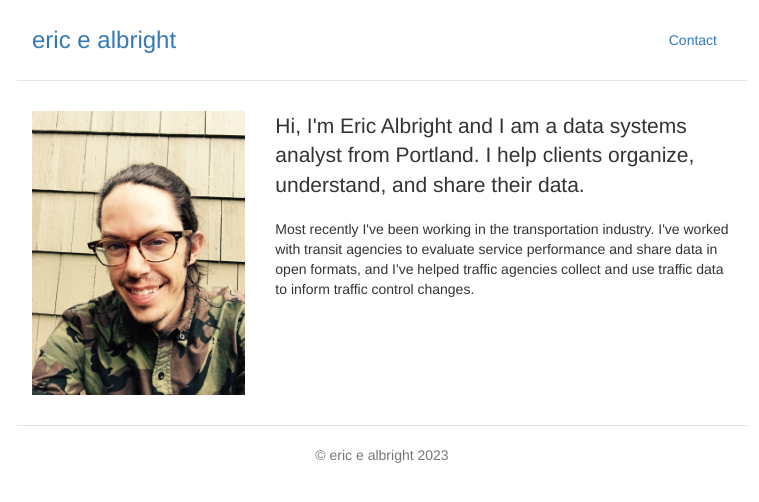
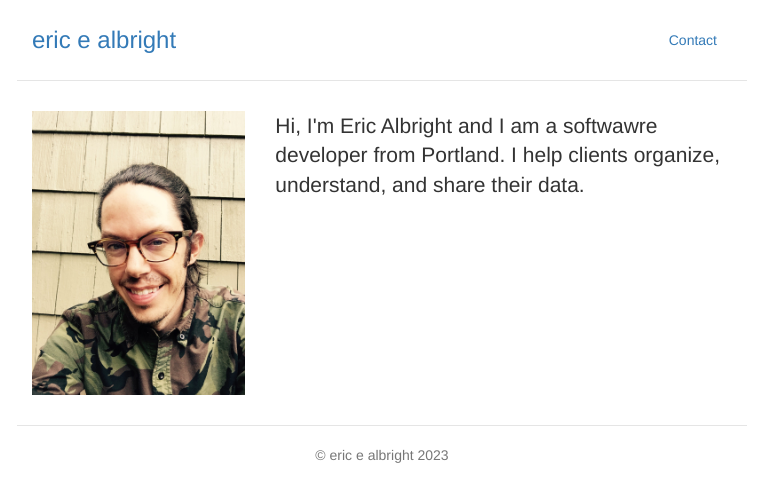
Before and after one commit to ericealbright/ericealbright.github.io, a Jekyll site: the page built from index.html, in a window 1280 px wide. Shown: the top 502 px of the page, without its empty margins (258-1017 px from the left). Built offline with Jekyll 4.4.1, drawn with Linux system fonts in a browser that asks for light colours.

Commit message:
update lead

```diff
--- a/_includes/mainIndex.html
+++ b/_includes/mainIndex.html
@@ -4,8 +4,8 @@
 		<img src="assets/img/eric1.jpg" class="img-responsive" alt="Eric">
 	</div>
 	<div class="col-lg-8 col-md-8 col-sm-8 col-xs-8">
-    <div class="lead">Hi, I'm Eric Albright and I am a data systems analyst from Portland. I help clients organize, understand, and share their data.</div>
+    <div class="lead">Hi, I'm Eric Albright and I am a softwawre developer from Portland. I help clients organize, understand, and share their data.</div>
 
-    <div>Most recently I've been working in the transportation industry. I've worked with transit agencies to evaluate service performance and share data in open formats, and I've helped traffic agencies collect and use traffic data to inform traffic control changes.</div>
+    <div></div>
   </div>
 </div>
```
